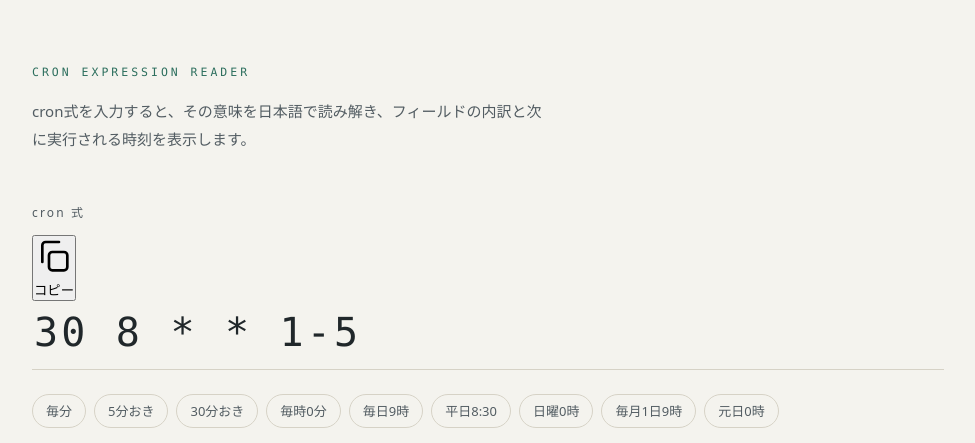
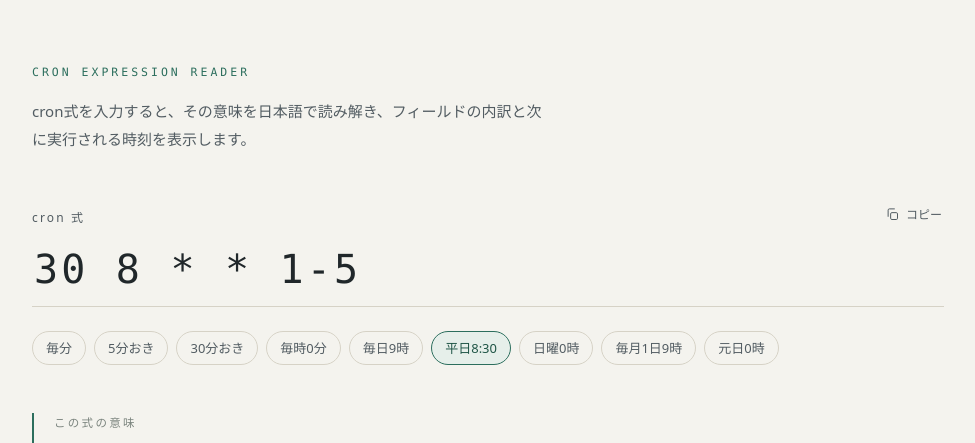
Before and after one commit to miruky/cronyomi, a website built with Vite: page index.html in a window 1280 px wide. Shown: the part 74-517 px from the top of the page, without its empty margins (152-1127 px from the left). Built offline with nearby package versions, Linux system fonts and the light colour scheme.

Commit message:
コピーボタンと一致プリセット強調のスタイルを追加

```diff
--- a/src/style.css
+++ b/src/style.css
@@ -212,12 +212,46 @@ body {
 
 /* ── 入力 ── */
 
+.field-head {
+  display: flex;
+  align-items: baseline;
+  justify-content: space-between;
+  gap: 12px;
+  margin-bottom: 12px;
+}
+
 .field-label {
   display: block;
   font-size: 12px;
   letter-spacing: 0.18em;
   color: var(--ink-soft);
-  margin-bottom: 12px;
+}
+
+.copy-btn {
+  display: inline-flex;
+  align-items: center;
+  gap: 6px;
+  font: inherit;
+  font-size: 12px;
+  color: var(--ink-soft);
+  background: transparent;
+  border: none;
+  padding: 2px;
+  cursor: pointer;
+  transition: color 0.16s var(--ease);
+}
+
+.copy-btn svg {
+  width: 15px;
+  height: 15px;
+}
+
+.copy-btn:hover {
+  color: var(--accent-strong);
+}
+
+.copy-btn.done {
+  color: var(--accent);
 }
 
 #expr {
@@ -273,6 +307,12 @@ body {
 
 .chip:active {
   transform: translateY(1px);
+}
+
+.chip.active {
+  color: var(--accent-strong);
+  border-color: var(--accent);
+  background: var(--accent-tint);
 }
 
 .error {
```
